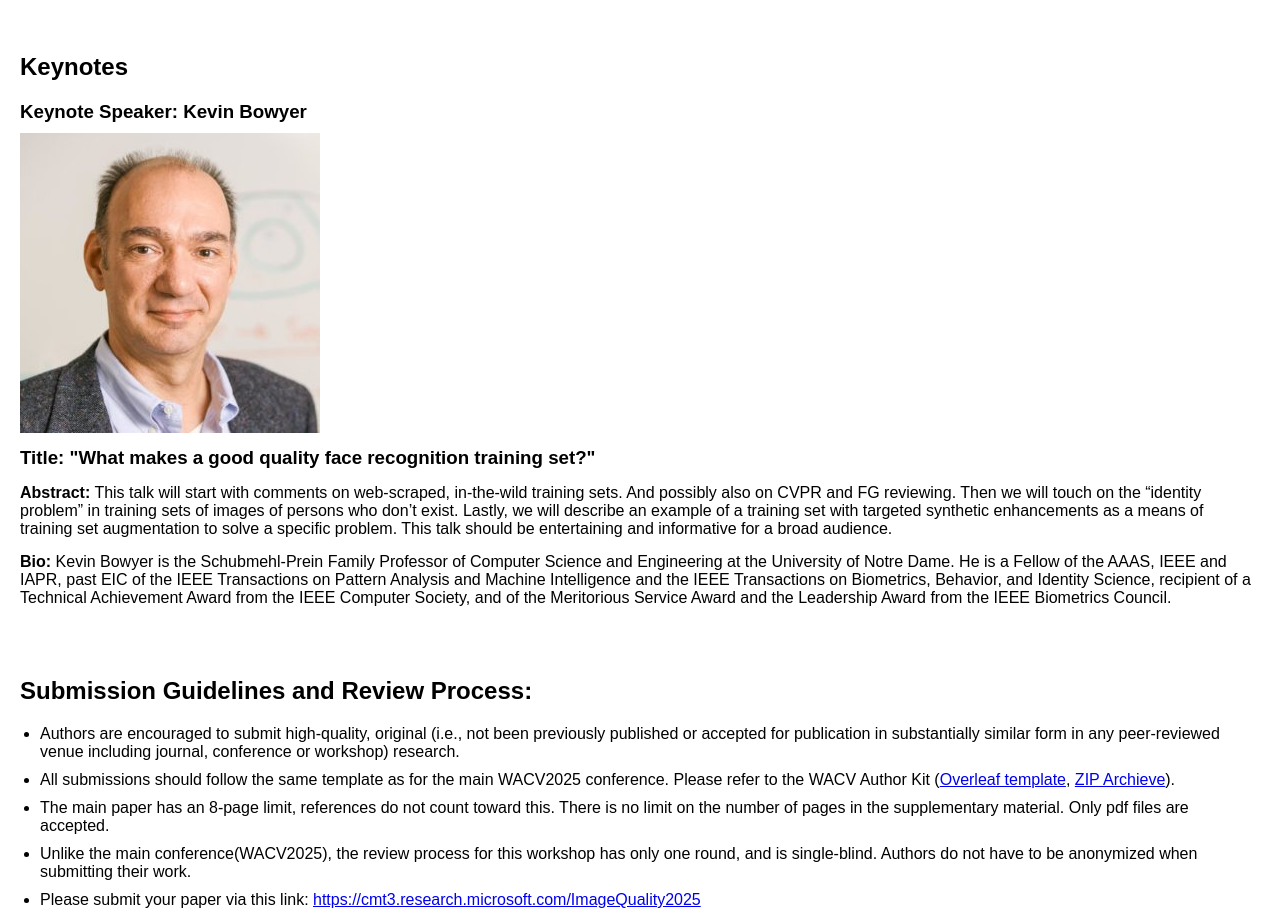
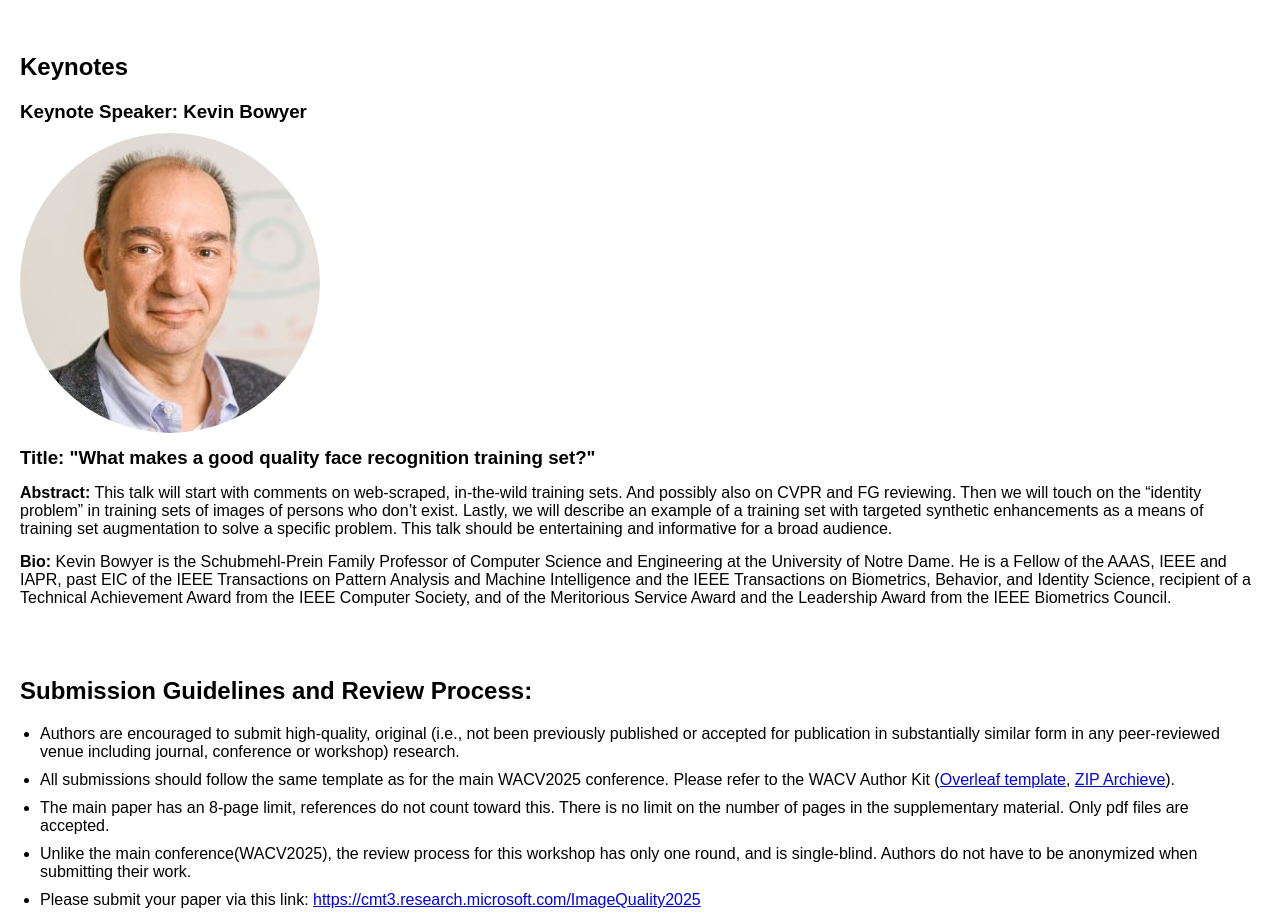
Before and after one commit to wacv2025-image-quality-workshop2/wacv2025-image-quality-workshop2.github.io, a plain HTML site: page index.html in a window 1280 px wide. Shown: the part 3180-4096 px from the top of the page. Drawn offline with Linux system fonts and the light colour scheme.

Commit message:
detailed keynotes photo

```diff
--- a/index.html
+++ b/index.html
@@ -284,8 +284,7 @@
 	<h3>Keynote Speaker: Kevin Bowyer </h3>
 
         <!-- Speaker Photo -->
-	<!--<img class="circular--square" src="speaker_photo_2.png" alt="Keynote Speaker">-->
-	<img src="keynote_photo.png" alt="Keynote Speaker">
+	<img class="circular--square" src="keynote_photo.png" alt="Keynote Speaker">
 
         <!-- Talk Title -->
 	<h3>Title: "What makes a good quality face recognition training set?"</h3>
```
